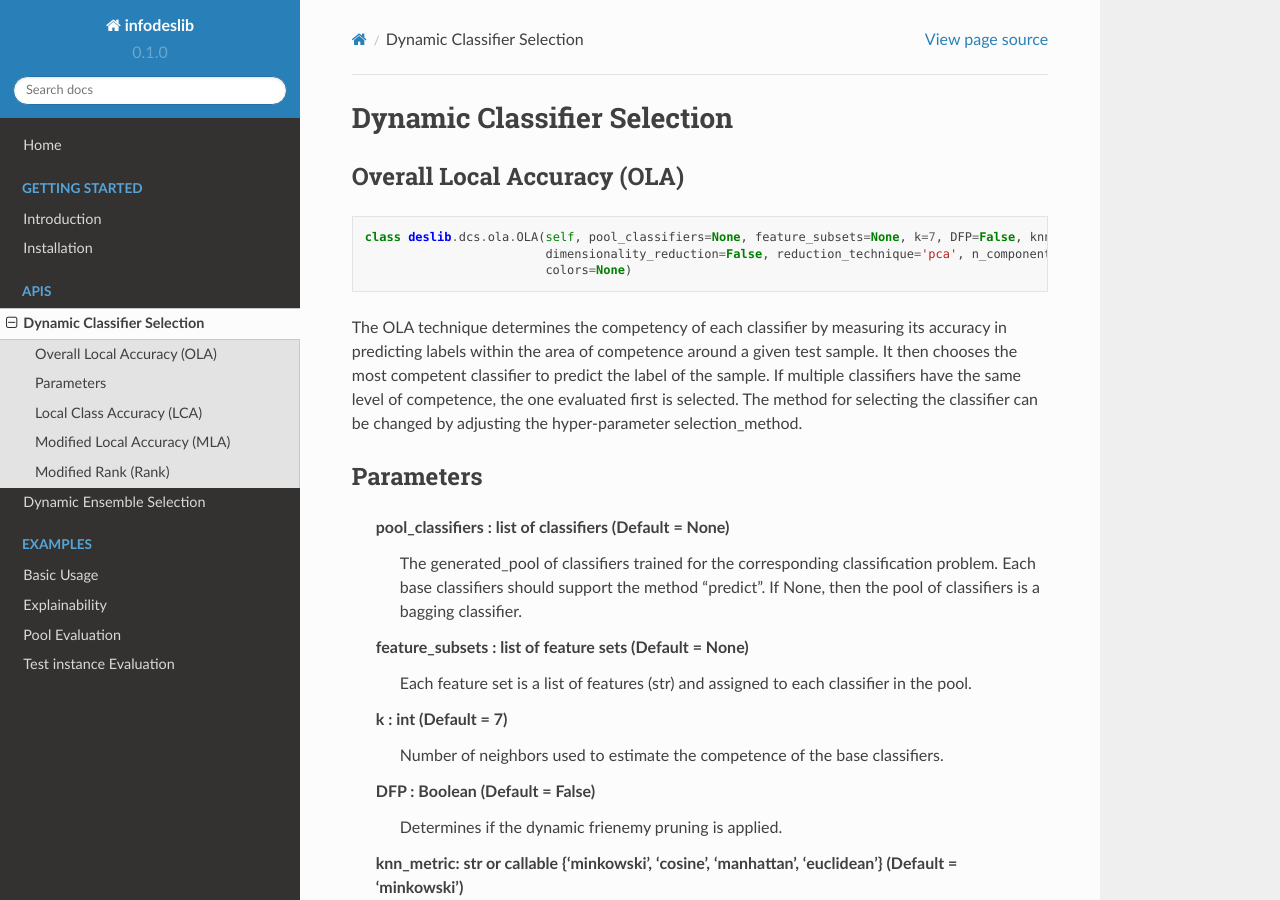
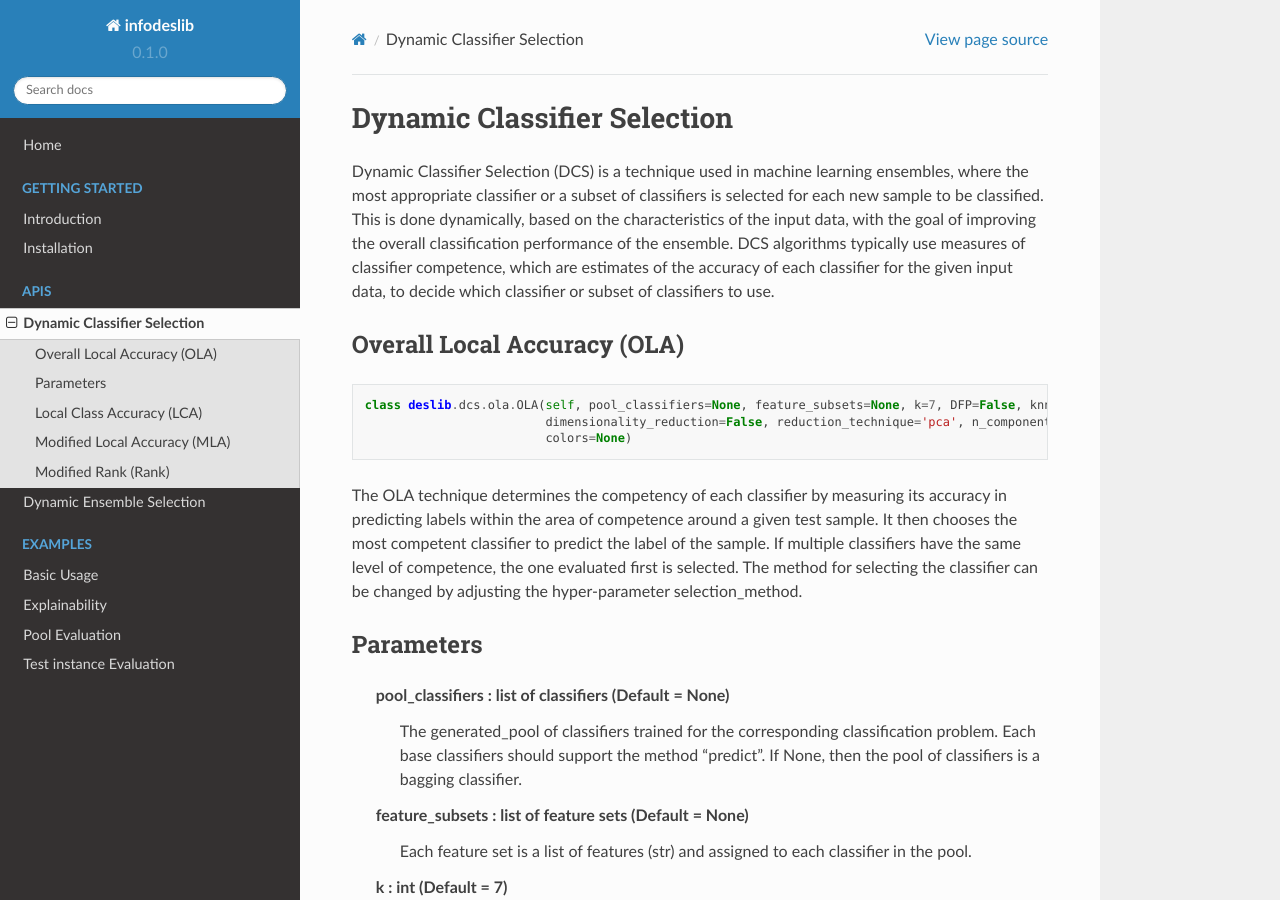
Before and after one commit to adv-panda/infodeslib_docs, a Sphinx documentation site: the page built from docs/source/apis/dcs.rst, in a window 1280 px wide and 900 px high. Built offline with Sphinx 7.4.7 and the Read the Docs theme 2.0.0, drawn with Linux system fonts in a browser that asks for light colours.

Commit message:
Update dcs.rst

```diff
--- a/docs/source/apis/dcs.rst
+++ b/docs/source/apis/dcs.rst
@@ -1,6 +1,9 @@
 ======================
 Dynamic Classifier Selection
 ======================
+
+Dynamic Classifier Selection (DCS) is a technique used in machine learning ensembles, where the most appropriate classifier or a subset of classifiers is selected for each new sample to be classified. This is done dynamically, based on the characteristics of the input data, with the goal of improving the overall classification performance of the ensemble. DCS algorithms typically use measures of classifier competence, which are estimates of the accuracy of each classifier for the given input data, to decide which classifier or subset of classifiers to use.
+
 
 Overall Local Accuracy (OLA)
 ------------------------
```
